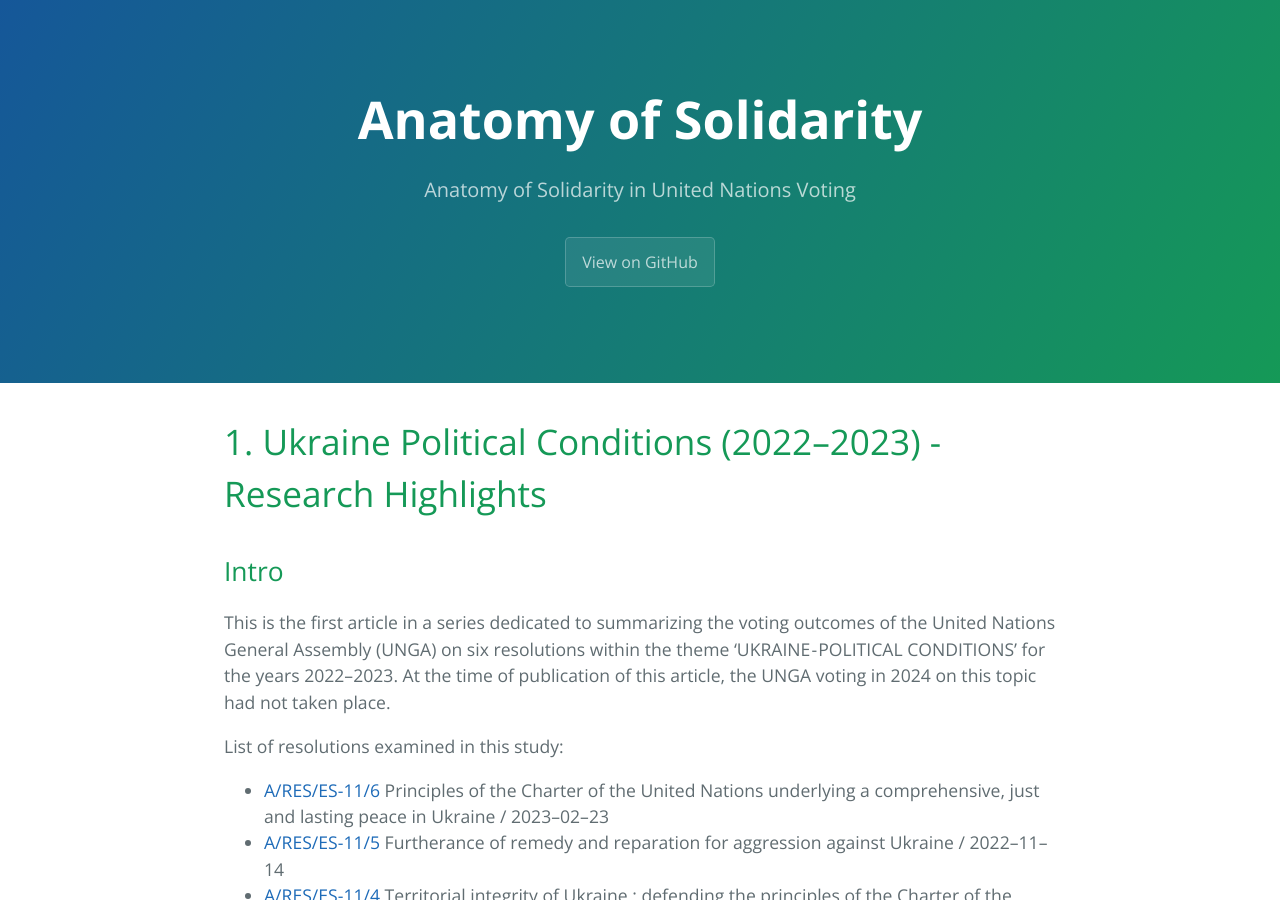
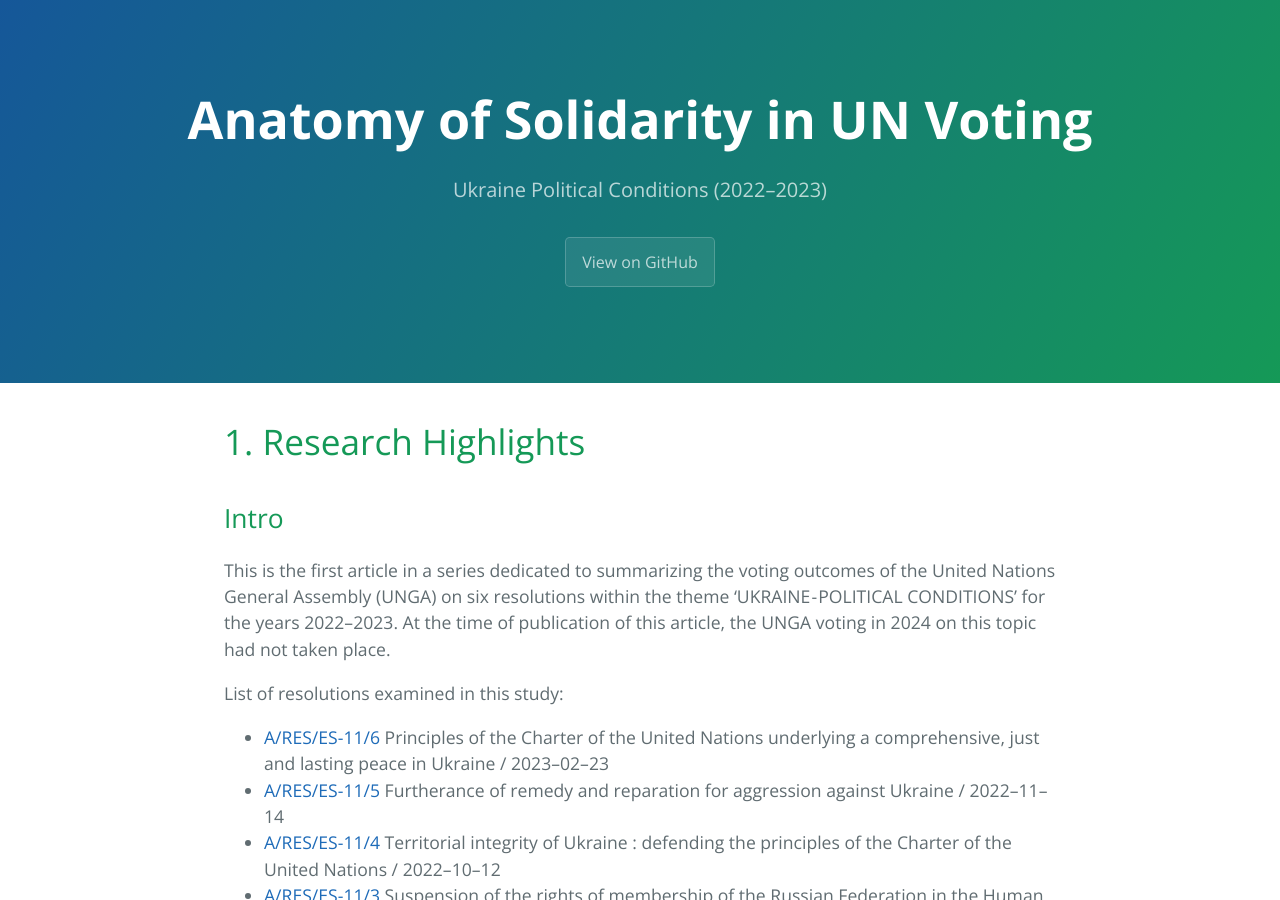
Before and after one commit to sobolsky/UN_UPC_2024, a Jekyll site: the page built from index.md, in a window 1280 px wide and 900 px high. Built offline with Jekyll 4.4.1, drawn with Linux system fonts in a browser that asks for light colours; our own code applies the rules of GitHub Pages for plain Markdown files.

Commit message:
Update index.md

```diff
--- a/index.md
+++ b/index.md
@@ -1,12 +1,12 @@
 ---
-title: Anatomy of Solidarity
-description: Anatomy of Solidarity in United Nations Voting
+title: Anatomy of Solidarity in UN Voting
+description: Ukraine Political Conditions (2022–2023)
 show_downloads: false
 google_analytics:
 theme: jekyll-theme-cayman
 ---
 
-# 1. Ukraine Political Conditions (2022–2023) - Research Highlights
+# 1. Research Highlights
 
 ## Intro
 This is the first article in a series dedicated to summarizing the voting outcomes of the United Nations General Assembly (UNGA) on six resolutions within the theme ‘UKRAINE - POLITICAL CONDITIONS’ for the years 2022–2023. At the time of publication of this article, the UNGA voting in 2024 on this topic had not taken place.
```
